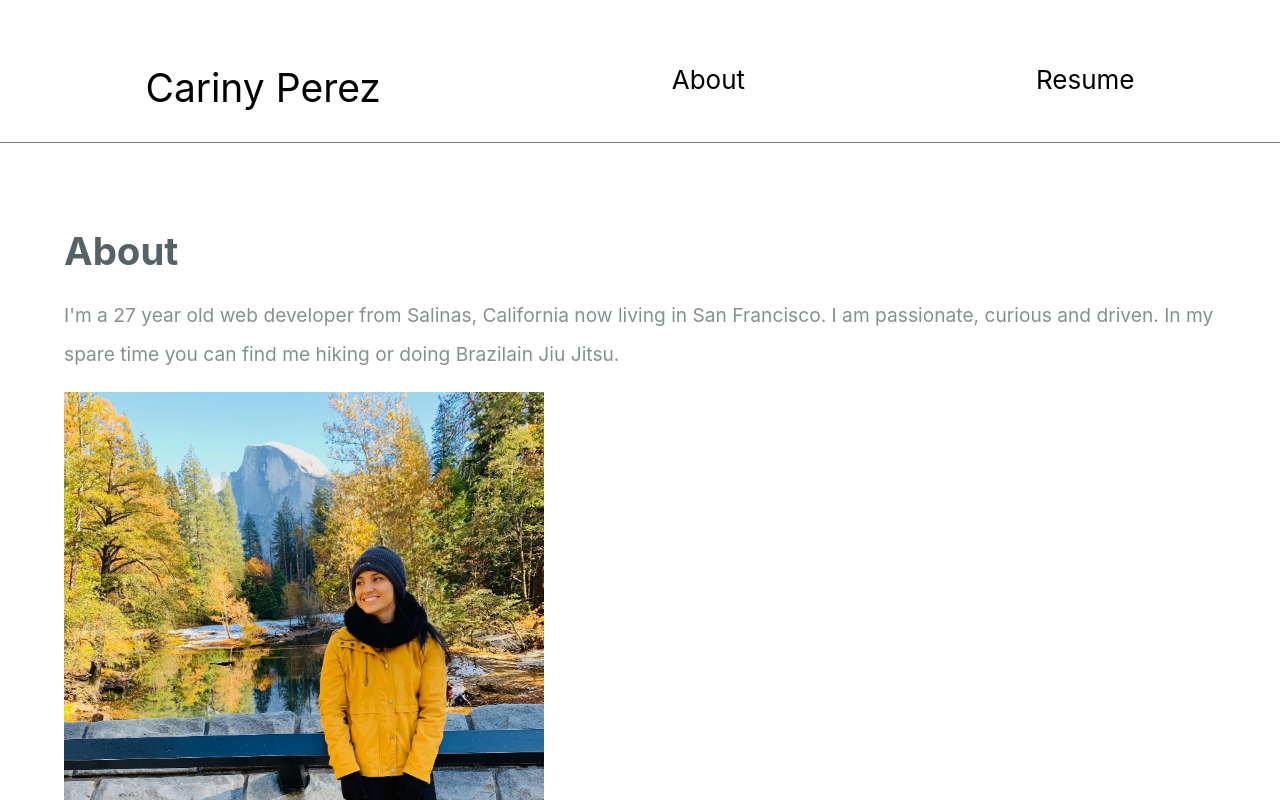
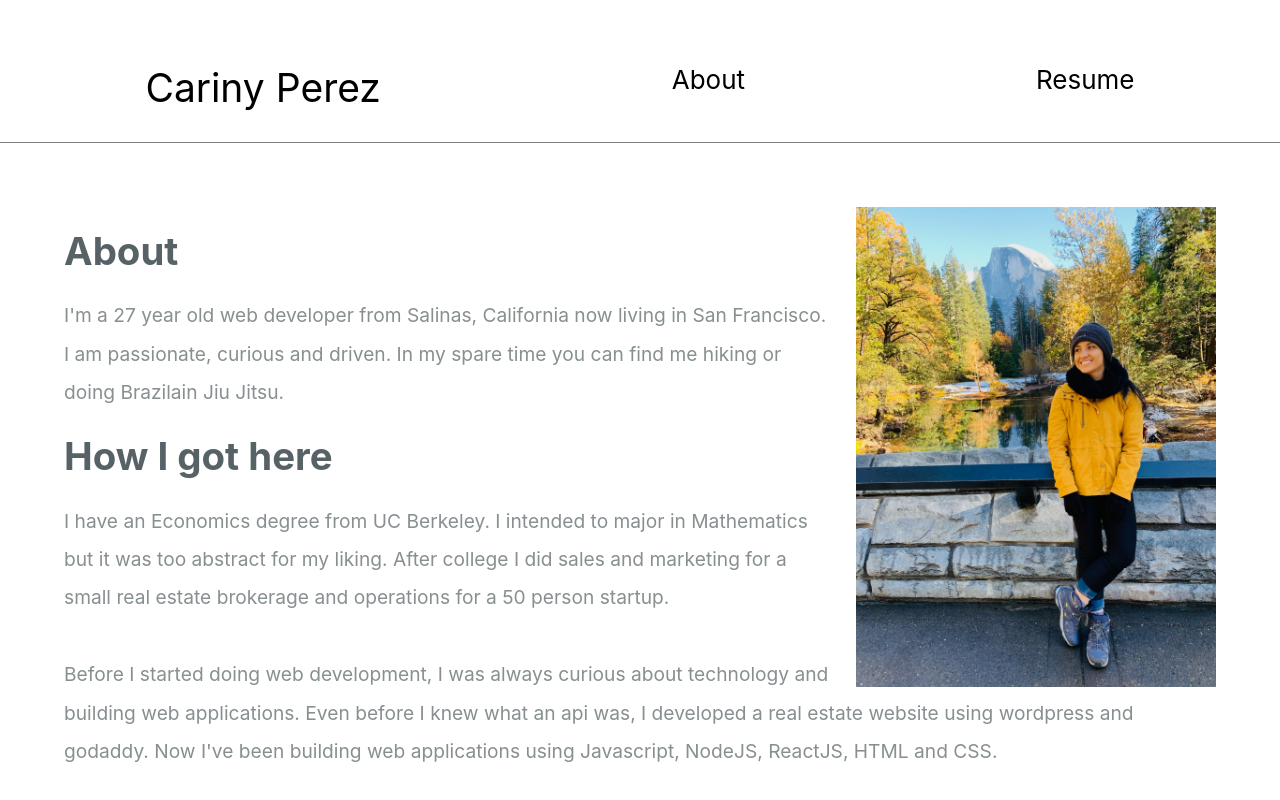
Before and after one commit to carinyperez/portfolio, a React (Create React App) app: page /about in a window 1280 px wide. Shown: the top 800 px of the page. Built offline with nearby package versions, Linux system fonts and the light colour scheme.

Commit message:
Finish styling about page

```diff
--- a/src/pages/about/about.jsx
+++ b/src/pages/about/about.jsx
@@ -5,12 +5,12 @@ import profile from '../../assets/profile.jpg';
 const About = () => {
     return (
         <div className='about'>
+            <img src={profile} alt='profile'></img>
             <h1>About</h1>
             <p>I'm a 27 year old web developer from Salinas, California
                 now living in San Francisco. I am passionate, curious and driven.
                 In my spare time you can find me hiking or doing Brazilain Jiu Jitsu.
             </p>
-            <img src={profile} alt='profile'></img>
             <h1>How I got here </h1>
             <p>I have an Economics degree from UC Berkeley.
                 I intended to major in Mathematics but it was too abstract for my liking.
--- a/src/pages/about/about.styles.scss
+++ b/src/pages/about/about.styles.scss
@@ -8,6 +8,8 @@
         color: #576267;
     }
     img {
-        height: 80vh;
+        height: 60vh;
+        float: right;
+        padding-left: 2%;
     }
 }
```
